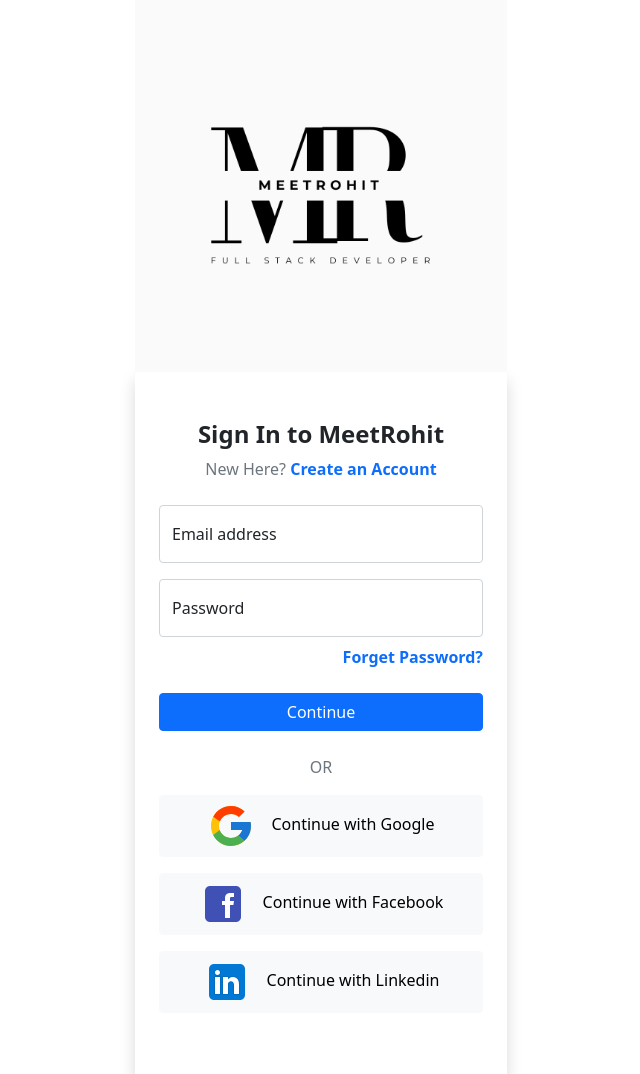
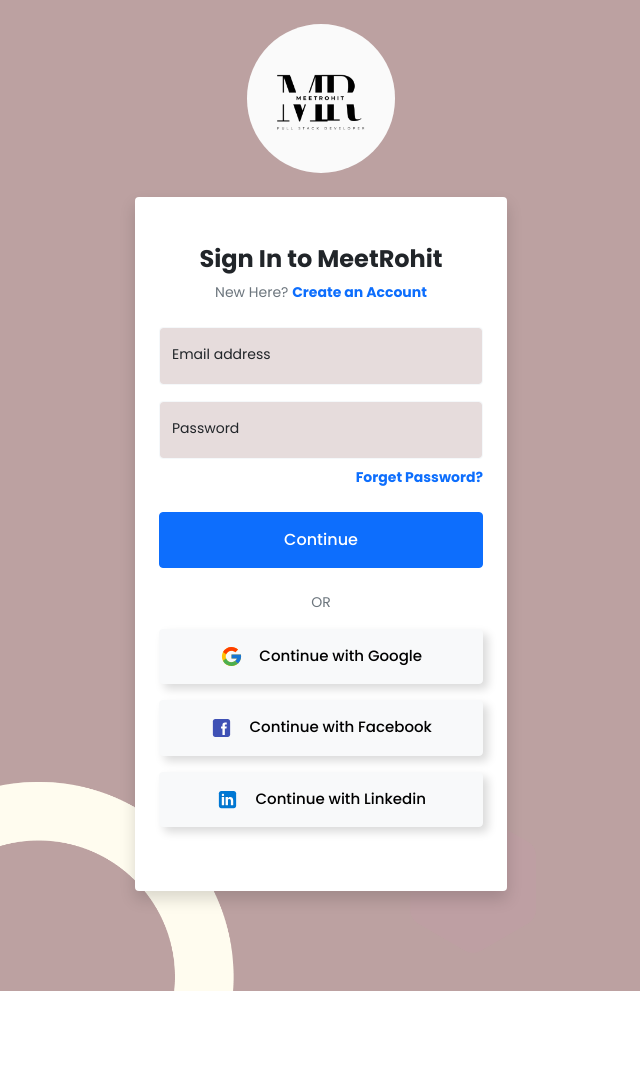
Before and after one commit to testhub24x7/LoginForm, a plain HTML site: page login_index.html in a window 1280 px wide. Shown: the top 1074 px of the page, without its empty margins (319-959 px from the left). After the commit the page ends 991 px from the top, so only its background shows below. Drawn offline with nearby package versions, Linux system fonts and the light colour scheme.

Commit message:
Update login_index.html

```diff
--- a/login_index.html
+++ b/login_index.html
@@ -9,7 +9,7 @@
 	<link href="https://cdn.jsdelivr.net/npm/bootstrap@5.0.2/dist/css/bootstrap.min.css" rel="stylesheet">
 
 	<!-- Custom CSS Link -->
-	<link rel="stylesheet" href="Sol_style.css">
+	<link rel="stylesheet" href="login_style.css">
 </head>
 <body>
     <section class="wrapper">
```
